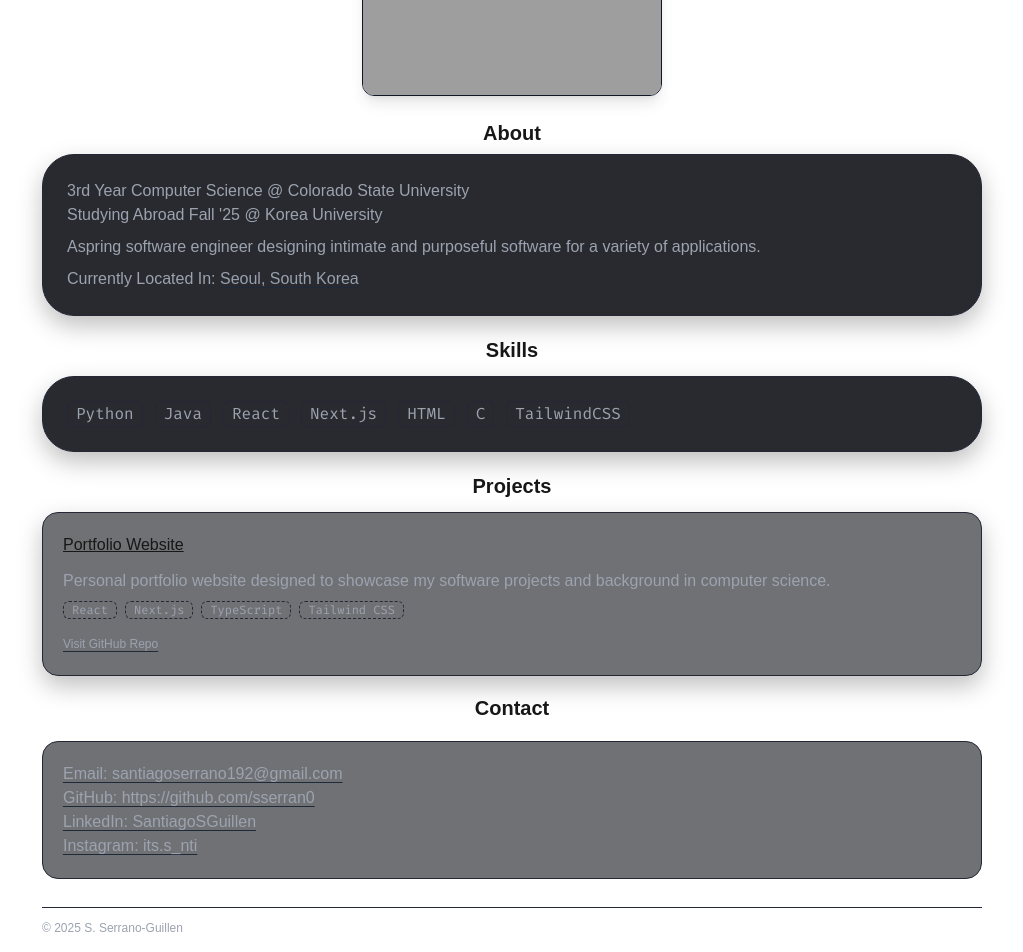
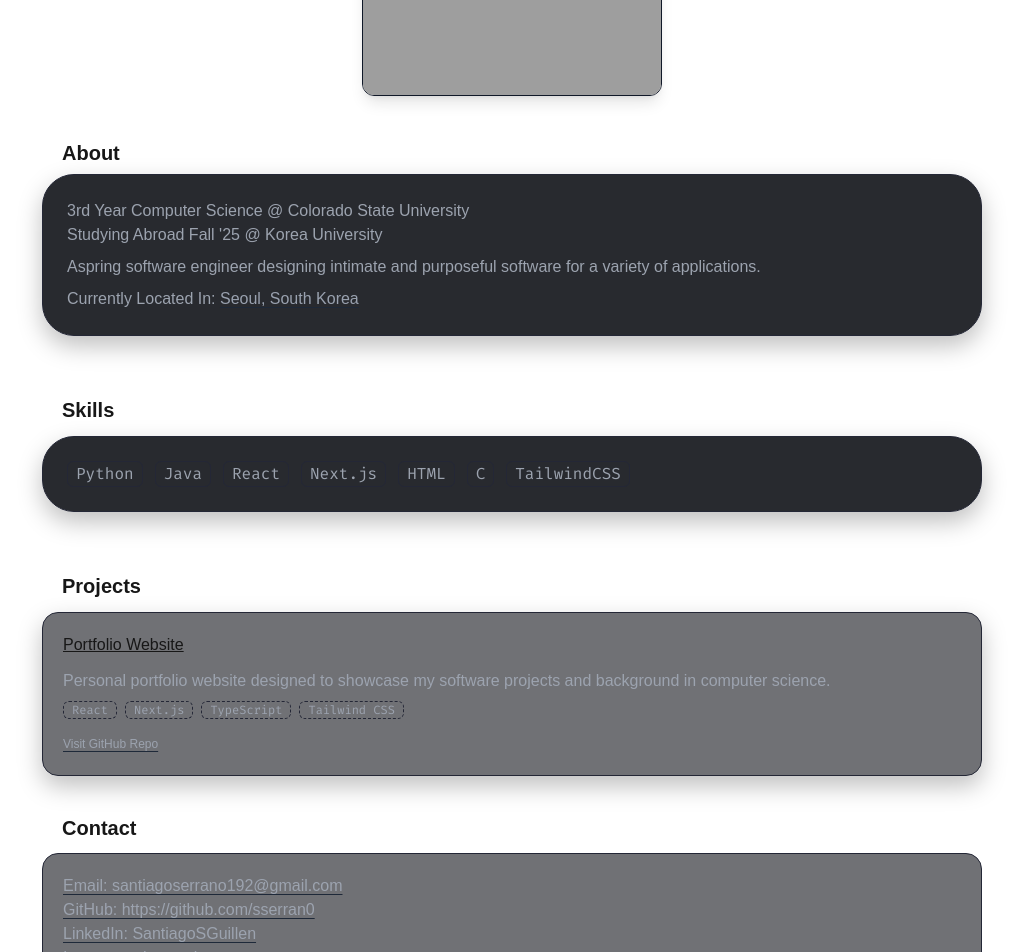
Before and after one commit to sserran0/Portfolio, a Next.js app: page / in a window 1280 px wide. Shown: the part 320-1272 px from the top of the page, without its empty margins (128-1151 px from the left). Built offline with nearby package versions, Linux system fonts and the light colour scheme; grey boxes are pictures that could not be loaded; a web font is replaced by a local one.

Commit message:
Cosmetics

```diff
--- a/src/app/page.tsx
+++ b/src/app/page.tsx
@@ -9,7 +9,7 @@
   return (
     <>
       <Header />
-      <h2 className="text-xl text-center font-semibold font-heading leading-tight mb-2">
+      <h2 className="text-xl text-left font-semibold font-heading leading-tight mb-2 ml-5 mt-15">
         About
       </h2>
       <main className="bg-[#111319]/90 border border-[#242736] rounded-4xl shadow-[0_10px_25px_rgba(0,0,0,.25)] p-6">
@@ -37,7 +37,7 @@
       </main>
 
       <section id="skills" className="mt-2">
-        <h2 className="text-xl text-center font-semibold font-heading mb-3 mt-5">
+        <h2 className="text-xl text-left font-semibold font-heading mb-3 ml-5 mt-15">
           Skills
         </h2>
         <main className="bg-[#111319]/90 border border-[#242736] rounded-4xl shadow-[0_10px_25px_rgba(0,0,0,.25)] p-6">
@@ -66,7 +66,7 @@
       </section>
 
       <section id="projects" className="mt-2">
-        <h2 className="text-xl text-center font-semibold font-heading mb-3 mt-5">
+        <h2 className="text-xl text-left font-semibold font-heading mb-3 ml-5 mt-15">
           Projects
         </h2>
         <div className="grid grid-cols-1 md:grib-cols-2 gap-4">
@@ -76,12 +76,12 @@
         </div>
       </section>
 
-      <h2 className="text-xl text-center font-semibold font-heading leading-tight mt-5  mb-2">
+      <h2 className="text-xl text-left font-semibold font-heading leading-tight mt-10 ml-5">
         Contact
       </h2>
       <section
         id="contact"
-        className="mt-5 bg-[#111319]/60 border border-[#242736] rounded-2xl p-5"
+        className="mt-3 bg-[#111319]/60 border border-[#242736] rounded-2xl p-5"
       >
         <p>
           <a
```
